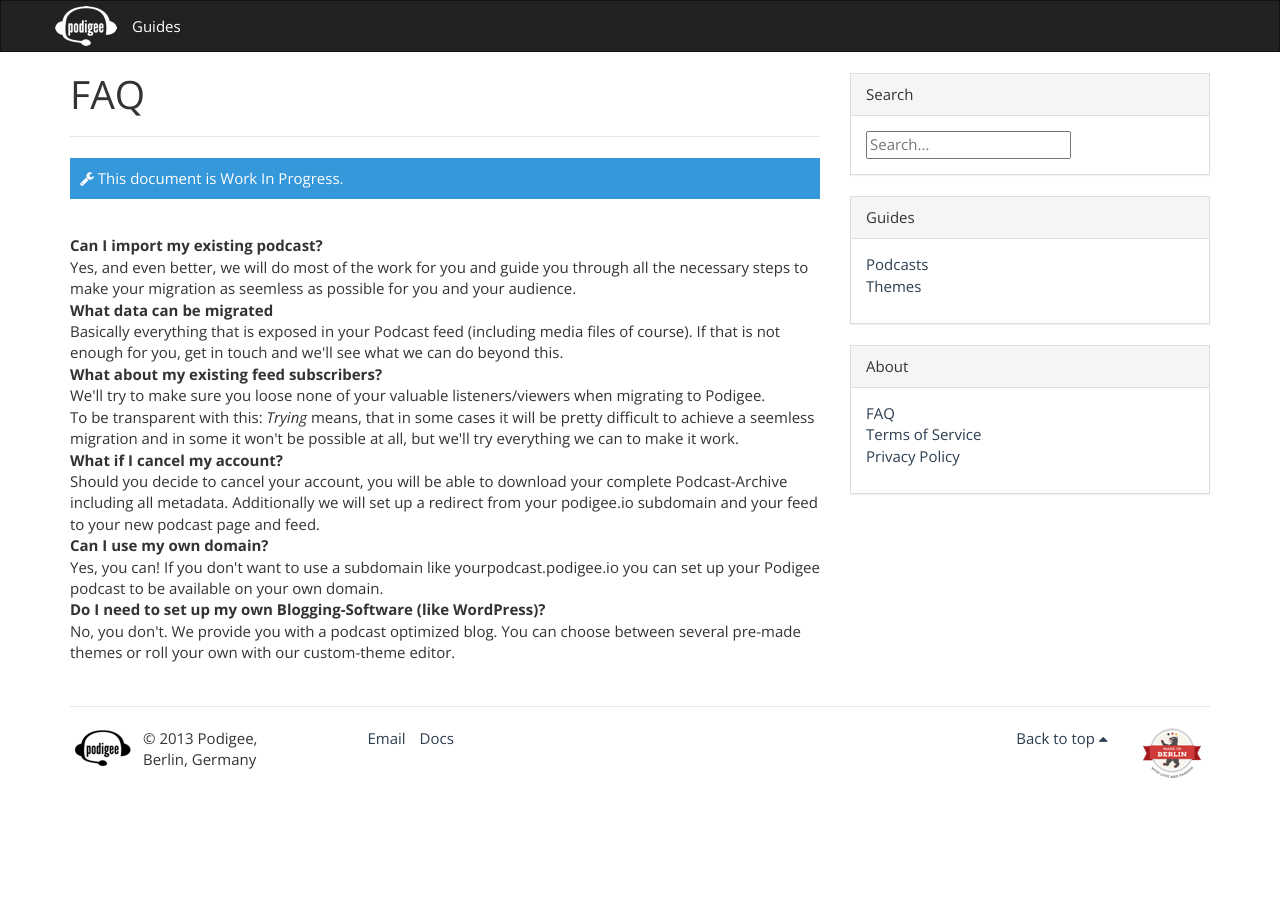
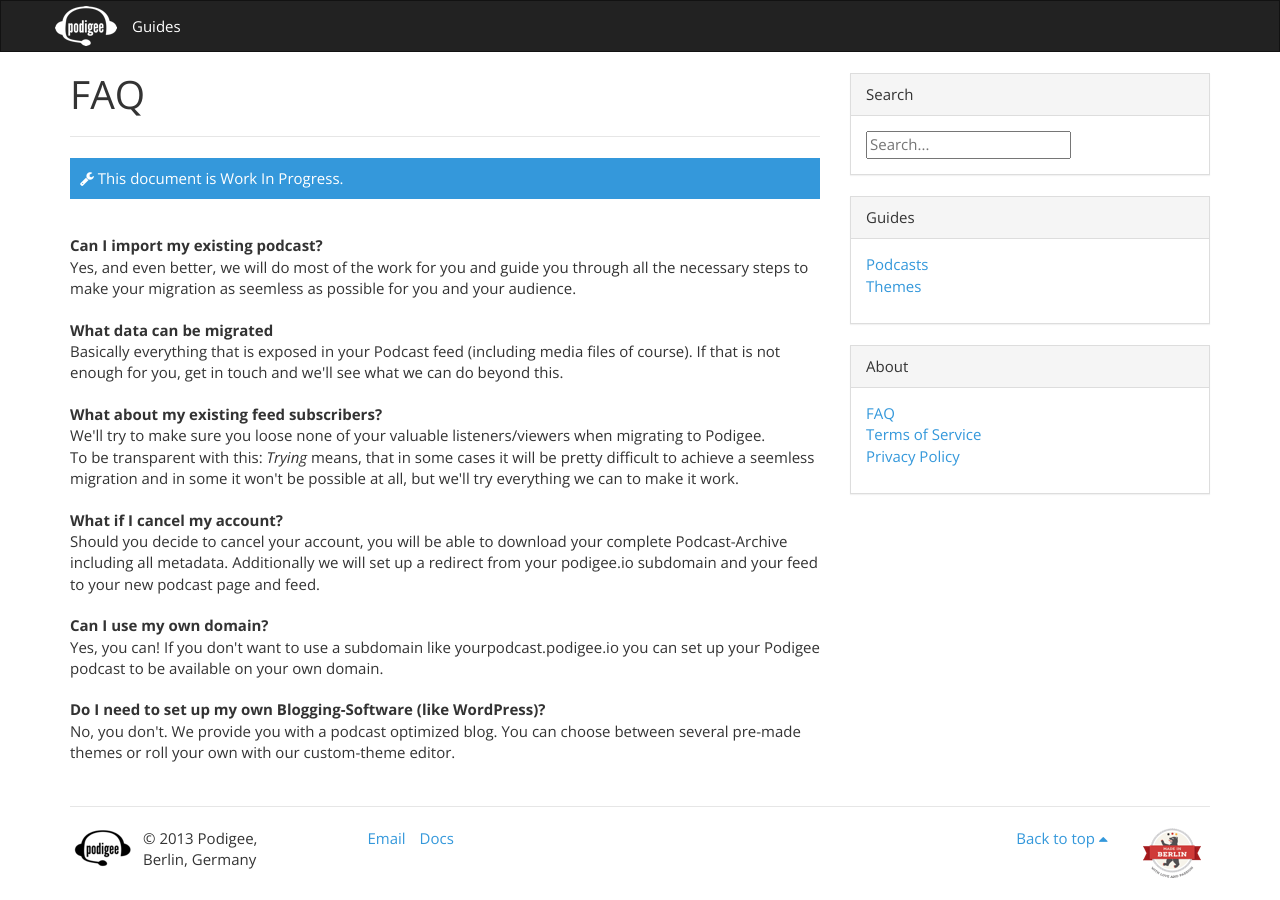
Before and after one commit to matisojka/docs.podigee.com, a Jekyll site: the page built from about/faq.md, in a window 1280 px wide. Built offline with Jekyll 4.4.1, drawn with Linux system fonts in a browser that asks for light colours; nearby versions of some CDN libraries; Markdown is read by kramdown in place of the engine named in the settings.

Commit message:
CSS adjustments

```diff
--- a/stylesheets/screen.css
+++ b/stylesheets/screen.css
@@ -1,12 +1,19 @@
+a {
+  color: #3498db;
+}
+
+a:hover {
+  color: #0059b3;
+}
+
 video {
   width: 100%;
 }
 
-/*.well-podigee-info {*/
-  /*background-color: #86B1DF;*/
-  /*border-color: #86B1DF;*/
-  /*color: #fff;*/
-/*}*/
+dd {
+  margin-bottom: 20px;
+}
+
 .alert-sm {
   padding: 10px;
 }
```
